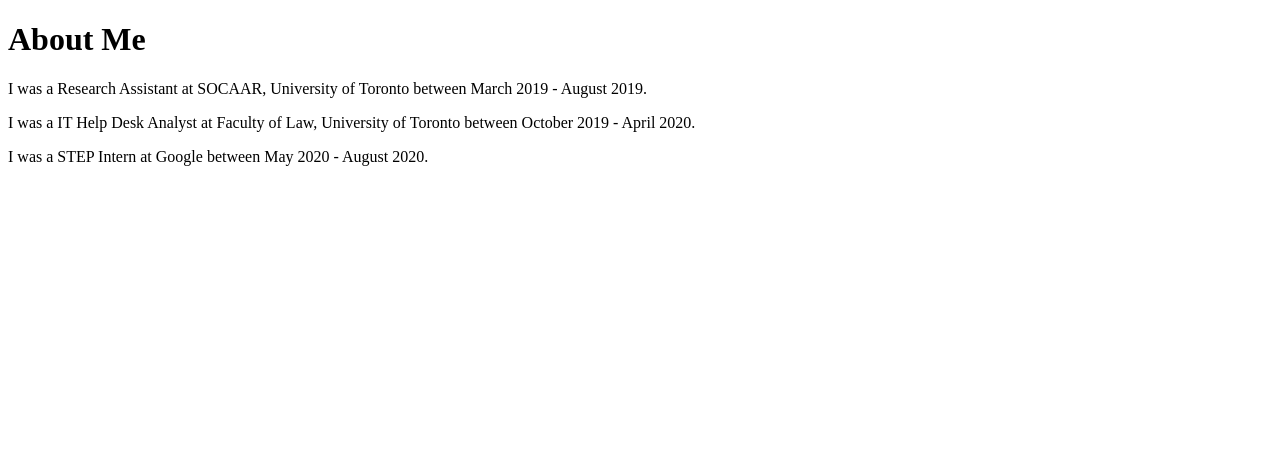
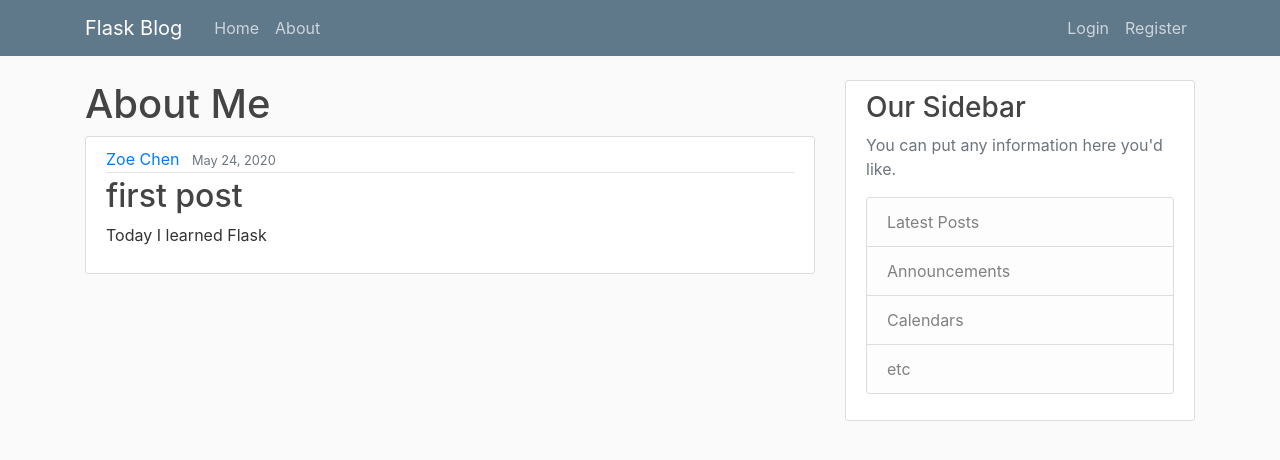
Before and after one commit to chenzizhao/simply-for-fun, a Flask app: page /about in a window 1280 px wide. Shown: the top 460 px of the page. Run offline with Flask 2, Linux system fonts and the light colour scheme; some libraries are stand-ins or nearby versions.

Commit message:
Add new style

```diff
--- a/ex_schafer_flask/app.py
+++ b/ex_schafer_flask/app.py
@@ -1,38 +1,26 @@
-from flask import Flask, render_template
+from flask import Flask, render_template, url_for
 
 app = Flask(__name__)
 
 
-experiences = [
+posts = [
     {
-        'company':'SOCAAR, University of Toronto',
-        'role':'Research Assistant',
-        'time':'March 2019 - August 2019',
-    },
-
-    {
-        'company':'Faculty of Law, University of Toronto',
-        'role':'IT Help Desk Analyst',
-        'time':'October 2019 - April 2020',
-    },
-
-    {
-        'company':'Google',
-        'role':'STEP Intern',
-        'time':'May 2020 - August 2020',
+        'author':'Zoe Chen',
+        'title':'first post',
+        'content':'Today I learned Flask',
+        'date_posted':'May 24, 2020',
     }
 ]
-
 
 
 @app.route("/")
 @app.route("/home")
 def home():
-    return render_template("home.html")
+    return render_template("home.html", title="Home Page")
 
 @app.route("/about")
 def about():
-    return render_template("about.html", experiences=experiences)
+    return render_template("about.html", posts=posts)
 
 if __name__ == "__main__":
     app.run(debug=True)
--- /dev/null
+++ b/ex_schafer_flask/static/main.css
@@ -0,0 +1,85 @@
+body {
+  background: #fafafa;
+  color: #333333;
+  margin-top: 5rem;
+}
+
+h1,
+h2,
+h3,
+h4,
+h5,
+h6 {
+  color: #444444;
+}
+
+.bg-steel {
+  background-color: #5f788a;
+}
+
+.site-header .navbar-nav .nav-link {
+  color: #cbd5db;
+}
+
+.site-header .navbar-nav .nav-link:hover {
+  color: #ffffff;
+}
+
+.site-header .navbar-nav .nav-link.active {
+  font-weight: 500;
+}
+
+.content-section {
+  background: #ffffff;
+  padding: 10px 20px;
+  border: 1px solid #dddddd;
+  border-radius: 3px;
+  margin-bottom: 20px;
+}
+
+.article-title {
+  color: #444444;
+}
+
+a.article-title:hover {
+  color: #428bca;
+  text-decoration: none;
+}
+
+.article-content {
+  white-space: pre-line;
+}
+
+.article-img {
+  height: 65px;
+  width: 65px;
+  margin-right: 16px;
+}
+
+.article-metadata {
+  padding-bottom: 1px;
+  margin-bottom: 4px;
+  border-bottom: 1px solid #e3e3e3;
+}
+
+.article-metadata a:hover {
+  color: #333;
+  text-decoration: none;
+}
+
+.article-svg {
+  width: 25px;
+  height: 25px;
+  vertical-align: middle;
+}
+
+.account-img {
+  height: 125px;
+  width: 125px;
+  margin-right: 20px;
+  margin-bottom: 16px;
+}
+
+.account-heading {
+  font-size: 2.5rem;
+}
--- a/ex_schafer_flask/templates/about.html
+++ b/ex_schafer_flask/templates/about.html
@@ -1,8 +1,14 @@
 {% extends "layout.html" %} {% block content %}
 <h1>About Me</h1>
-{% for experience in experiences %}
-<p>
-  I was a {{ experience.role }} at {{ experience.company }} between {{
-  experience.time }}.
-</p>
+{% for post in posts %}
+<article class="media content-section">
+  <div class="media-body">
+    <div class="article-metadata">
+      <a class="mr-2" href="#">{{ post.author }}</a>
+      <small class="text-muted">{{ post.date_posted }}</small>
+    </div>
+    <h2><a class="article-title" href="#">{{ post.title }}</a></h2>
+    <p class="article-content">{{ post.content }}</p>
+  </div>
+</article>
 {% endfor %} {% endblock content%}
--- a/ex_schafer_flask/templates/layout.html
+++ b/ex_schafer_flask/templates/layout.html
@@ -1,6 +1,14 @@
 <!DOCTYPE html>
 <html>
   <head>
+    <link
+      rel="stylesheet"
+      href="https://maxcdn.bootstrapcdn.com/bootstrap/4.0.0/css/bootstrap.min.css"
+      integrity="sha384-Gn5384xqQ1aoWXA+058RXPxPg6fy4IWvTNh0E263XmFcJlSAwiGgFAW/dAiS6JXm"
+      crossorigin="anonymous"
+    />
+
+    <link rel="stylesheet" type = "text/css" href="{{url_for('static', filename='main.css')}}">
     {% if title %}
     <title>{{title}}</title>
     {% else %}
@@ -8,6 +16,71 @@
     {% endif %}
   </head>
   <body>
-    {% block content %}{% endblock %}
+    <header class="site-header">
+      <nav class="navbar navbar-expand-md navbar-dark bg-steel fixed-top">
+        <div class="container">
+          <a class="navbar-brand mr-4" href="/">Flask Blog</a>
+          <button
+            class="navbar-toggler"
+            type="button"
+            data-toggle="collapse"
+            data-target="#navbarToggle"
+            aria-controls="navbarToggle"
+            aria-expanded="false"
+            aria-label="Toggle navigation"
+          >
+            <span class="navbar-toggler-icon"></span>
+          </button>
+          <div class="collapse navbar-collapse" id="navbarToggle">
+            <div class="navbar-nav mr-auto">
+              <a class="nav-item nav-link" href="/">Home</a>
+              <a class="nav-item nav-link" href="/about">About</a>
+            </div>
+            <!-- Navbar Right Side -->
+            <div class="navbar-nav">
+              <a class="nav-item nav-link" href="/login">Login</a>
+              <a class="nav-item nav-link" href="/register">Register</a>
+            </div>
+          </div>
+        </div>
+      </nav>
+    </header>
+
+<main role="main" class="container">
+  <div class="row">
+    <div class="col-md-8">
+      {% block content %}{% endblock %}
+    </div>
+    <div class="col-md-4">
+      <div class="content-section">
+        <h3>Our Sidebar</h3>
+        <p class='text-muted'>You can put any information here you'd like.
+          <ul class="list-group">
+            <li class="list-group-item list-group-item-light">Latest Posts</li>
+            <li class="list-group-item list-group-item-light">Announcements</li>
+            <li class="list-group-item list-group-item-light">Calendars</li>
+            <li class="list-group-item list-group-item-light">etc</li>
+          </ul>
+        </p>
+      </div>
+    </div>
+  </div>
+</main>
+
+    <script
+      src="https://code.jquery.com/jquery-3.2.1.slim.min.js"
+      integrity="sha384-KJ3o2DKtIkvYIK3UENzmM7KCkRr/rE9/Qpg6aAZGJwFDMVNA/GpGFF93hXpG5KkN"
+      crossorigin="anonymous"
+    ></script>
+    <script
+      src="https://cdnjs.cloudflare.com/ajax/libs/popper.js/1.12.9/umd/popper.min.js"
+      integrity="sha384-ApNbgh9B+Y1QKtv3Rn7W3mgPxhU9K/ScQsAP7hUibX39j7fakFPskvXusvfa0b4Q"
+      crossorigin="anonymous"
+    ></script>
+    <script
+      src="https://maxcdn.bootstrapcdn.com/bootstrap/4.0.0/js/bootstrap.min.js"
+      integrity="sha384-JZR6Spejh4U02d8jOt6vLEHfe/JQGiRRSQQxSfFWpi1MquVdAyjUar5+76PVCmYl"
+      crossorigin="anonymous"
+    ></script>
   </body>
 </html>
```
